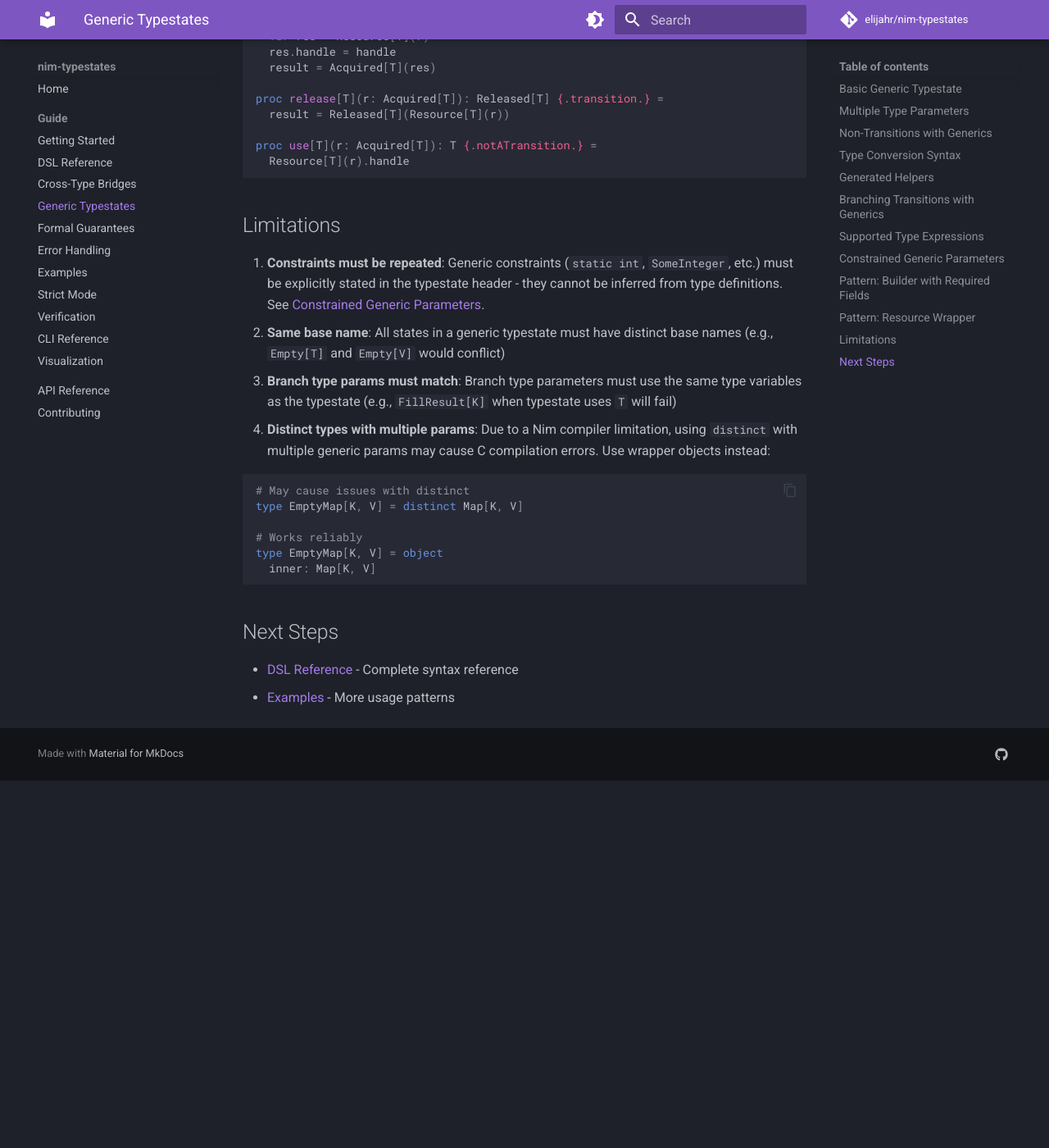
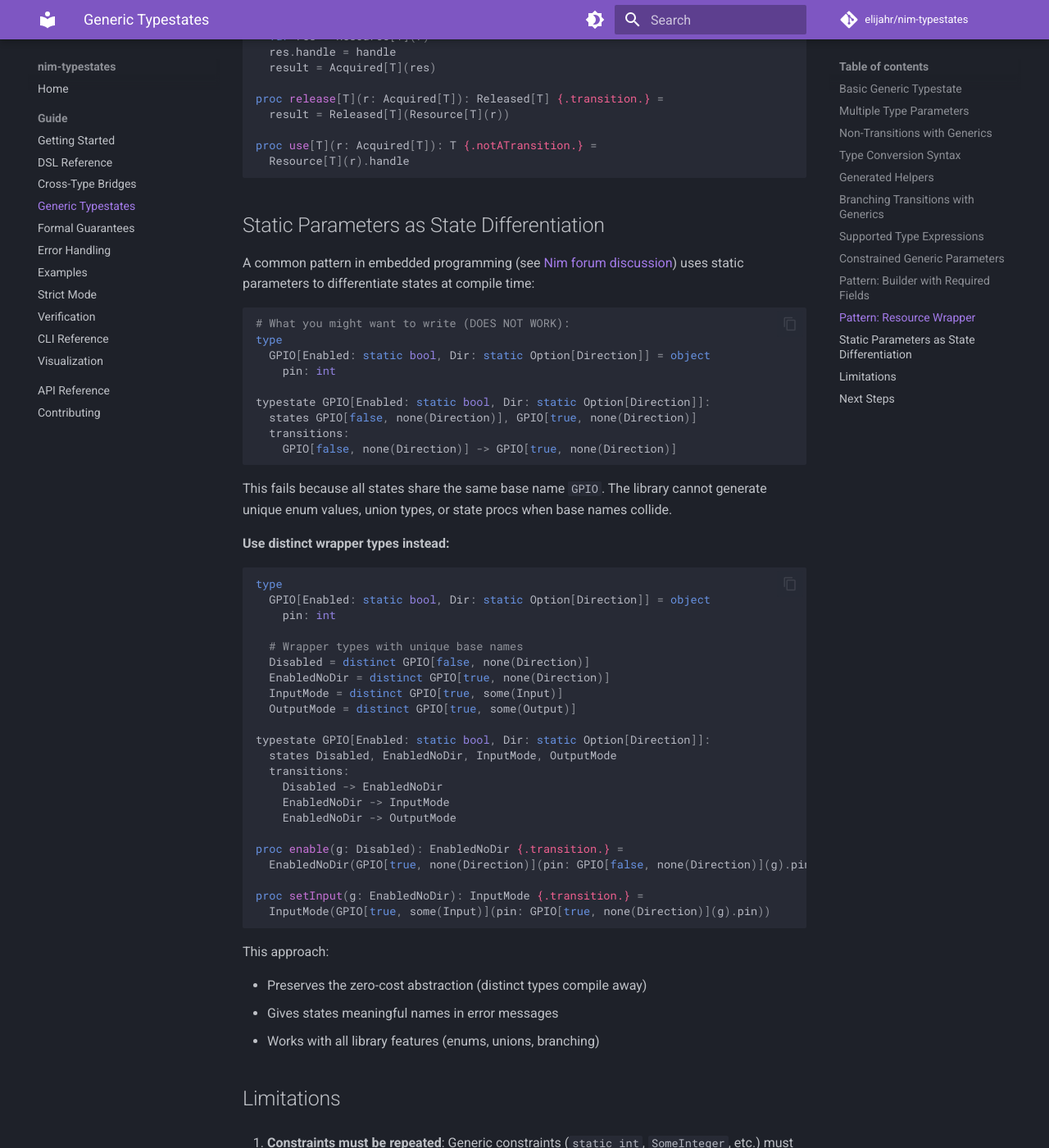
Before and after one commit to elijahr/nim-typestates, an MkDocs documentation site: the page built from docs/guide/generics.md, in a window 1280 px wide and 1400 px high, scrolled down 6166 px. Shown: the whole window at 82% size. Built offline with MkDocs 1.6.1 and Material for MkDocs 9.7.7, drawn with Linux system fonts in a browser that asks for light colours; comment, search, counter and statistics services are not loaded; the version menu is left out; before the commit the page ends 7118 px from its top, so only the background shows below that; some of the changed text lies outside the part shown.

Commit message:
feat: reject same-base-name states with clear error message
States must have unique base type names. Using the same type with
different static parameters (e.g., GPIO[false] vs GPIO[true]) is not
supported because it breaks enum generation and state matching.

- Add validateUniqueBaseNames() check in parser
- Error message explains the issue and shows wrapper type pattern
- Add documentation section on static params with workaround
- Link to Nim forum discussion for context

````diff
--- a/docs/guide/generics.md
+++ b/docs/guide/generics.md
@@ -303,11 +303,65 @@ proc use[T](r: Acquired[T]): T {.notATransition.} =
   Resource[T](r).handle
 ```
 
+## Static Parameters as State Differentiation
+
+A common pattern in embedded programming (see [Nim forum discussion](https://forum.nim-lang.org/t/9976)) uses static parameters to differentiate states at compile time:
+
+```nim
+# What you might want to write (DOES NOT WORK):
+type
+  GPIO[Enabled: static bool, Dir: static Option[Direction]] = object
+    pin: int
+
+typestate GPIO[Enabled: static bool, Dir: static Option[Direction]]:
+  states GPIO[false, none(Direction)], GPIO[true, none(Direction)]
+  transitions:
+    GPIO[false, none(Direction)] -> GPIO[true, none(Direction)]
+```
+
+This fails because all states share the same base name `GPIO`. The library cannot generate unique enum values, union types, or state procs when base names collide.
+
+**Use distinct wrapper types instead:**
+
+```nim
+type
+  GPIO[Enabled: static bool, Dir: static Option[Direction]] = object
+    pin: int
+
+  # Wrapper types with unique base names
+  Disabled = distinct GPIO[false, none(Direction)]
+  EnabledNoDir = distinct GPIO[true, none(Direction)]
+  InputMode = distinct GPIO[true, some(Input)]
+  OutputMode = distinct GPIO[true, some(Output)]
+
+typestate GPIO[Enabled: static bool, Dir: static Option[Direction]]:
+  states Disabled, EnabledNoDir, InputMode, OutputMode
+  transitions:
+    Disabled -> EnabledNoDir
+    EnabledNoDir -> InputMode
+    EnabledNoDir -> OutputMode
+
+proc enable(g: Disabled): EnabledNoDir {.transition.} =
+  EnabledNoDir(GPIO[true, none(Direction)](pin: GPIO[false, none(Direction)](g).pin))
+
+proc setInput(g: EnabledNoDir): InputMode {.transition.} =
+  InputMode(GPIO[true, some(Input)](pin: GPIO[true, none(Direction)](g).pin))
+```
+
+This approach:
+
+- Preserves the zero-cost abstraction (distinct types compile away)
+- Gives states meaningful names in error messages
+- Works with all library features (enums, unions, branching)
+
 ## Limitations
 
 1. **Constraints must be repeated**: Generic constraints (`static int`, `SomeInteger`, etc.) must be explicitly stated in the typestate header - they cannot be inferred from type definitions. See [Constrained Generic Parameters](#constrained-generic-parameters).
-2. **Same base name**: All states in a generic typestate must have distinct base names (e.g., `Empty[T]` and `Empty[V]` would conflict)
-3. **Branch type params must match**: Branch type parameters must use the same type variables as the typestate (e.g., `FillResult[K]` when typestate uses `T` will fail)
+
+2. **Unique base names required**: All states must have distinct base type names. Using the same type with different parameters (like `GPIO[false]` vs `GPIO[true]`) is not supported. See [Static Parameters as State Differentiation](#static-parameters-as-state-differentiation) for the workaround.
+
+3. **Branch type params must match**: Branch type parameters must use the same type variables as the typestate (e.g., `FillResult[K]` when typestate uses `T` will fail).
+
 4. **Distinct types with multiple params**: Due to a Nim compiler limitation, using `distinct` with multiple generic params may cause C compilation errors. Use wrapper objects instead:
 
 ```nim
````
Also changed, not shown: 2 other files.
